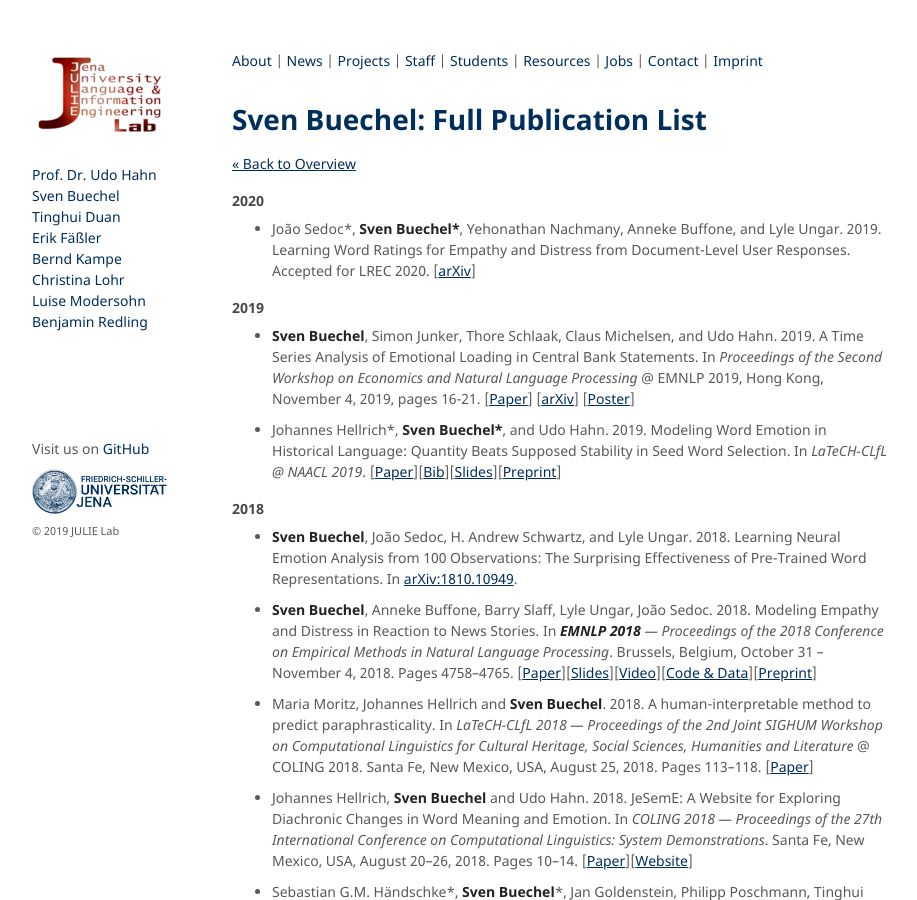
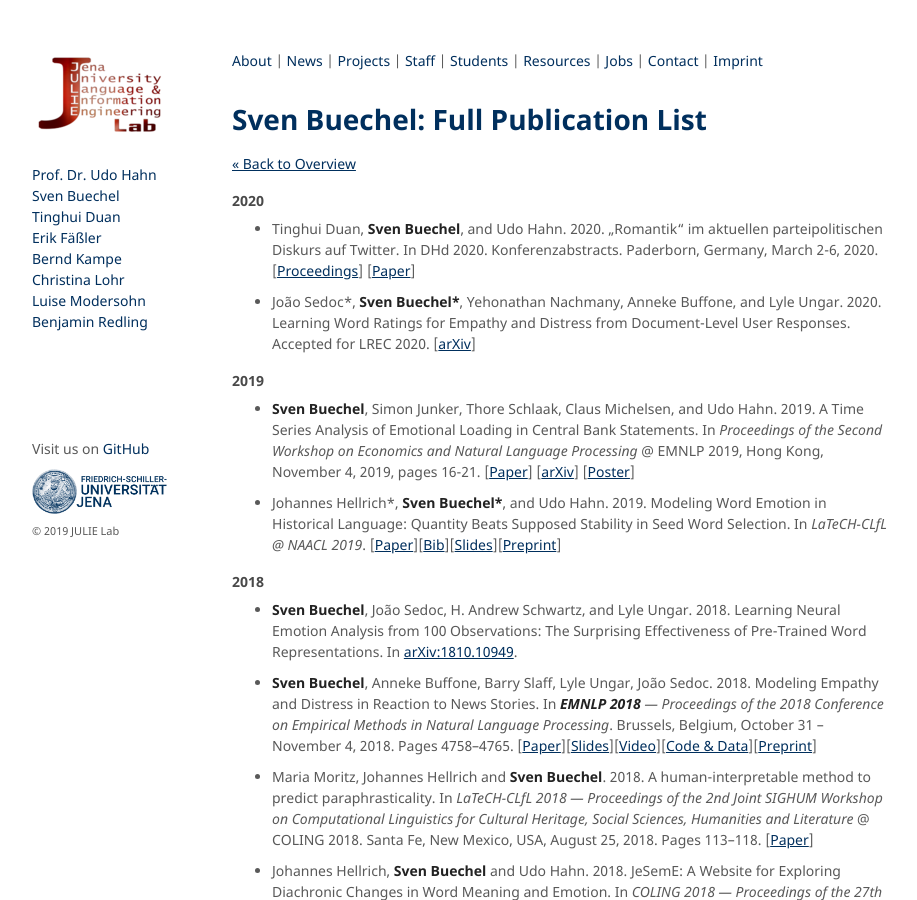
Before and after one commit to JULIELab/JULIELab.github.io, a Jekyll site: the page built from Staff/Buechel/publication.md, in a window 1280 px wide and 900 px high. Shown: the whole window, without its empty margins (178-1095 px from the left). Built offline with Jekyll 4.4.1, drawn with Linux system fonts in a browser that asks for light colours; our own code applies the rules of GitHub Pages for plain Markdown files.

Commit message:
adding dhd paper

```diff
--- a/Staff/Buechel/publication.md
+++ b/Staff/Buechel/publication.md
@@ -8,7 +8,9 @@ layout: staff
 
 #### 2020
 
-* João Sedoc\*, **Sven Buechel\***, Yehonathan Nachmany, Anneke Buffone, and Lyle Ungar. 2019. Learning Word Ratings for Empathy and Distress from Document-Level User Responses. Accepted for LREC 2020. [[arXiv](http://arxiv.org/abs/1912.01079)]
+* Tinghui Duan, **Sven Buechel**, and Udo Hahn. 2020. „Romantik“ im aktuellen parteipolitischen Diskurs auf Twitter. In DHd 2020. Konferenzabstracts. Paderborn, Germany, March 2-6, 2020. [[Proceedings](https://zenodo.org/record/3666690#.XocqBZO39hG)] [[Paper](/downloads/publications/papers/Duan-Buechel-Hahn-dhd-2020.pdf)]
+
+* João Sedoc\*, **Sven Buechel\***, Yehonathan Nachmany, Anneke Buffone, and Lyle Ungar. 2020. Learning Word Ratings for Empathy and Distress from Document-Level User Responses. Accepted for LREC 2020. [[arXiv](http://arxiv.org/abs/1912.01079)]
 
 #### 2019
 
```
Also changed, not shown: 1 other file.
